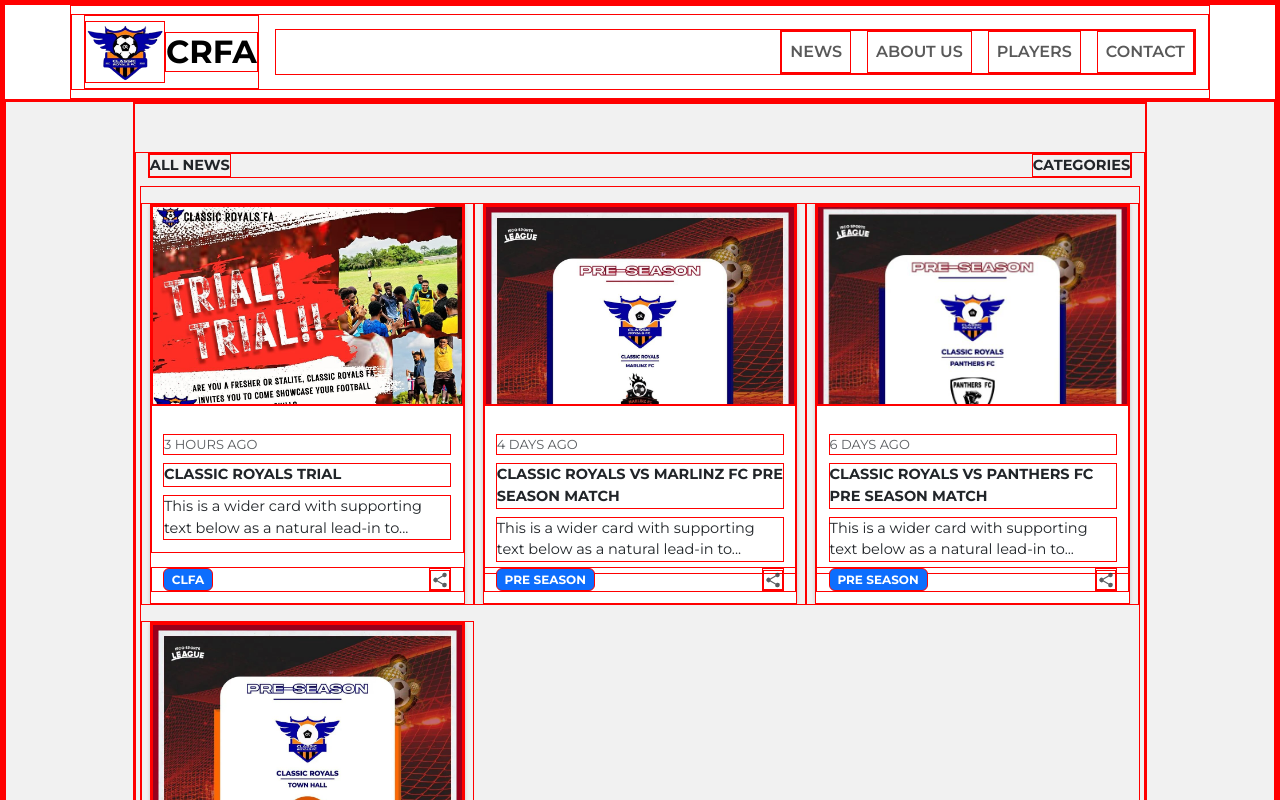
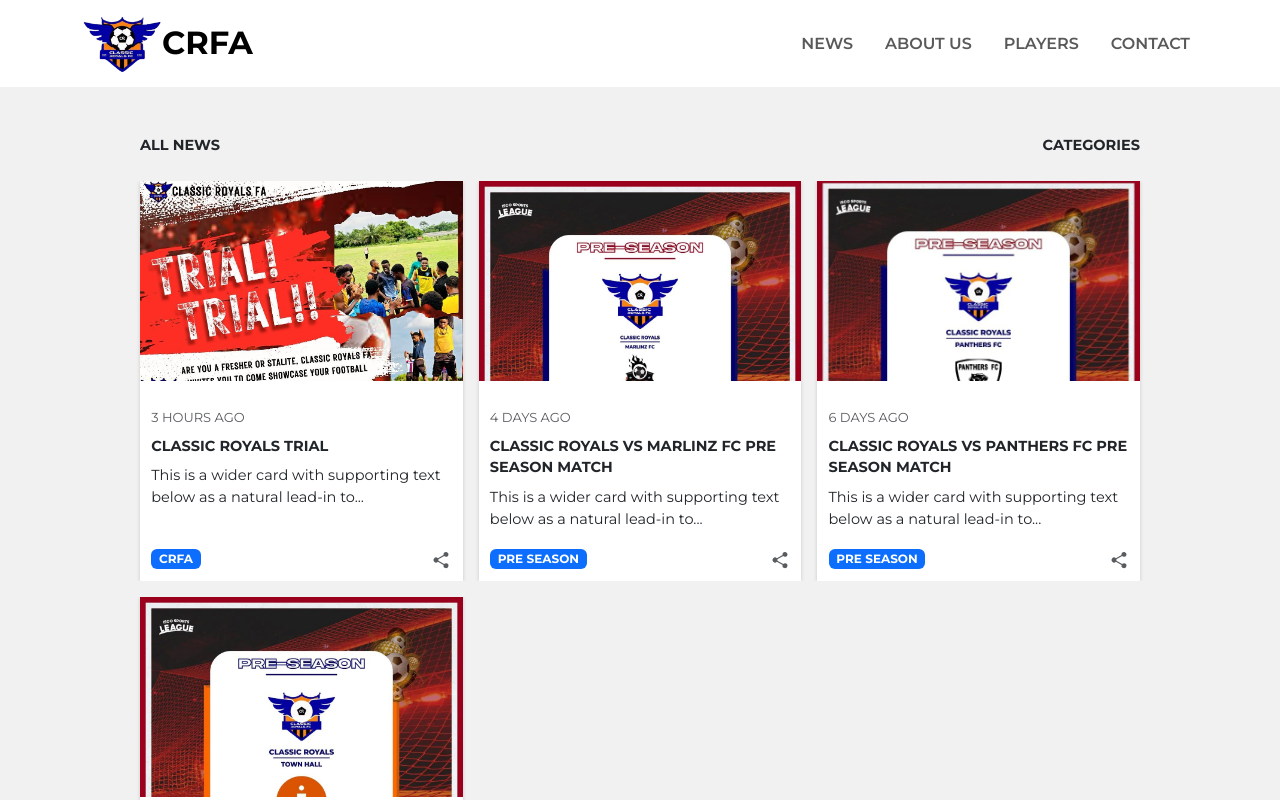
Before and after one commit to Olawoyin1/CRFA, a React (Create React App) app: page /news in a window 1280 px wide. Shown: the top 800 px of the page. Built offline with nearby package versions, Linux system fonts and the light colour scheme.

Commit message:
Removed border form universal selector

```diff
--- a/src/App.css
+++ b/src/App.css
@@ -8,7 +8,7 @@
   padding: 0;
   margin: 0;
   box-sizing: border-box;
-  border: 1px solid red;
+  /* border: 1px solid red; */
   font-family: "poppins";
 
   text-decoration: none;
--- a/src/pages/News.jsx
+++ b/src/pages/News.jsx
@@ -27,7 +27,7 @@
                                     <p className="topic fw-bold my-2">CLASSIC ROYALS TRIAL</p>
                                     <p class="card-text">This is a wider card with supporting text below as a natural lead-in to... </p>
                                     <div class="d-flex share justify-content-between align-items-center">
-                                        <p className="badge bg-primary">CLFA</p>
+                                        <p className="badge bg-primary">CRFA</p>
                                         <small class="text-muted"><IoShareSocial size={20} /></small>
                                     </div>
                                 </div>
```
